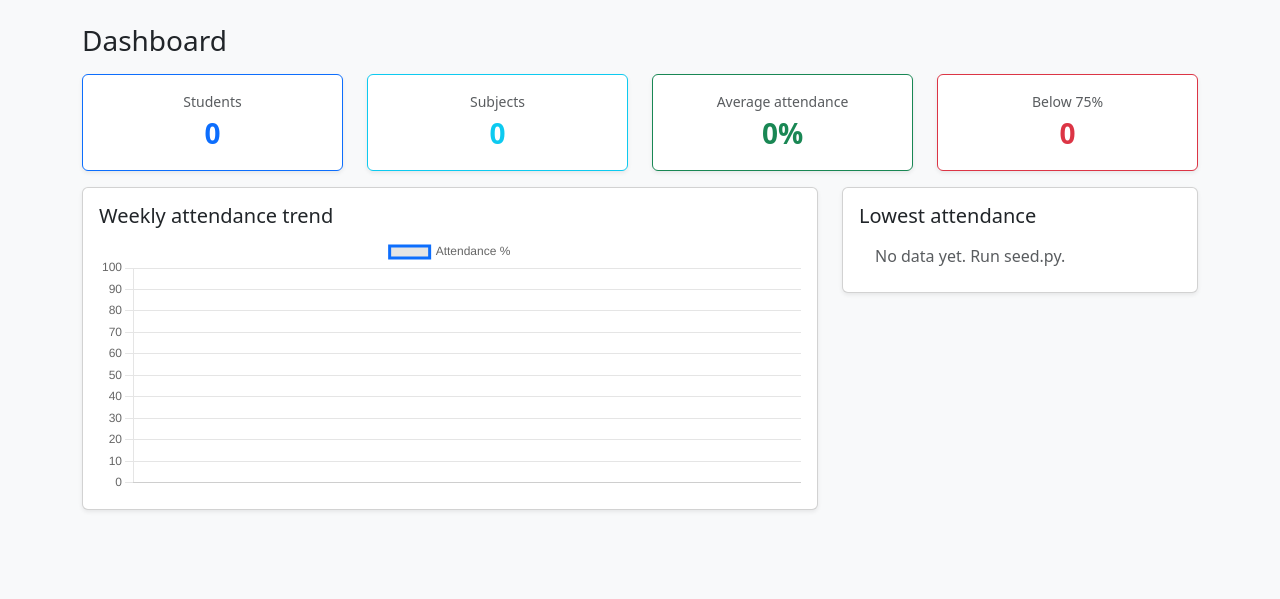
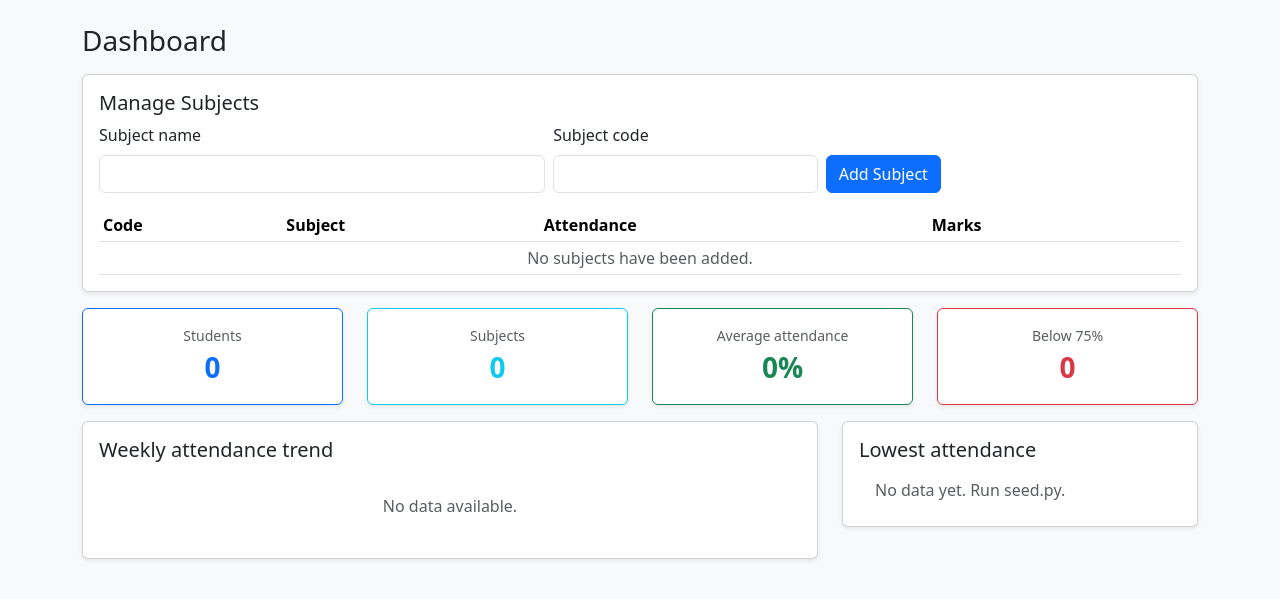
Before and after one commit to kamalesh465/APP_project, a Flask app: page / in a window 1280 px wide. Shown: the part 56-655 px from the top of the page. Run offline with Flask 3, Linux system fonts and the light colour scheme.

Commit message:
Add dashboard subject management

```diff
--- a/app/__init__.py
+++ b/app/__init__.py
@@ -10,13 +10,14 @@ def create_app(config_class=Config):
     app.config.from_object(config_class)
     db.init_app(app)
 
-    from .blueprints import main, students, attendance, marks, analytics
+    from .blueprints import main, students, attendance, marks, analytics, subjects
 
     app.register_blueprint(main.bp)
     app.register_blueprint(students.bp, url_prefix="/students")
     app.register_blueprint(attendance.bp, url_prefix="/attendance")
     app.register_blueprint(marks.bp, url_prefix="/marks")
     app.register_blueprint(analytics.bp, url_prefix="/analytics")
+    app.register_blueprint(subjects.bp, url_prefix="/subjects")
 
     with app.app_context():
         db.create_all()
--- a/app/blueprints/analytics.py
+++ b/app/blueprints/analytics.py
@@ -5,6 +5,12 @@ from ..services import analytics_service as an
 bp = Blueprint("analytics", __name__)
 
 _spark_cache = {}      # keeps the last Spark result so the page is fast to reload
+
+
+def invalidate_spark_cache():
+    """Clear saved results and trigger a refresh on the next Spark page visit."""
+    _spark_cache.clear()
+    _spark_cache["invalidated"] = True
 
 
 @bp.route("/defaulters")
@@ -34,7 +40,8 @@ def trends():
 
 @bp.route("/spark", methods=["GET", "POST"])
 def spark():
-    if request.method == "POST":
+    refresh = _spark_cache.pop("invalidated", False)
+    if request.method == "POST" or refresh:
         try:
             from ..services.spark_service import run_spark_analysis   # lazy import
             _spark_cache["result"] = run_spark_analysis(
--- a/app/blueprints/main.py
+++ b/app/blueprints/main.py
@@ -1,9 +1,23 @@
 from flask import Blueprint, render_template, current_app
+from sqlalchemy import func
 
-from ..models import Student, Subject, Attendance
+from ..extensions import db
+from ..models import Student, Subject, Attendance, Mark
 from ..services import analytics_service as an
+from .subjects import subject_csrf_token
 
 bp = Blueprint("main", __name__)
+
+
+def _subject_record_counts():
+    """Return attendance and marks counts keyed by subject ID."""
+    counts = {}
+    for model, key in ((Attendance, "attendance"), (Mark, "marks")):
+        rows = (db.session.query(model.subject_id, func.count(model.id))
+                .group_by(model.subject_id).all())
+        for subject_id, count in rows:
+            counts.setdefault(subject_id, {"attendance": 0, "marks": 0})[key] = count
+    return counts
 
 
 @bp.route("/")
@@ -12,13 +26,16 @@ def dashboard():
     df = an.load_attendance_df()
     pct = an.student_percentages(df, threshold)
     labels, values = an.weekly_trend(df)
+    subjects = Subject.query.order_by(Subject.name).all()
     stats = {
         "students": Student.query.count(),
-        "subjects": Subject.query.count(),
+        "subjects": len(subjects),
         "records": Attendance.query.count(),
         "average": an.class_stats(pct)["mean"],
         "at_risk": int((pct["status"] == "At Risk").sum()) if not pct.empty else 0,
     }
     lowest = pct.sort_values("percentage").head(5).to_dict("records")
     return render_template("dashboard.html", stats=stats, lowest=lowest,
-                           labels=labels, values=values)
+                           labels=labels, values=values, subjects=subjects,
+                           subject_record_counts=_subject_record_counts(),
+                           _subject_csrf_token=subject_csrf_token())
--- /dev/null
+++ b/app/blueprints/subjects.py
@@ -0,0 +1,93 @@
+import hmac
+import secrets
+
+from flask import Blueprint, flash, redirect, request, session, url_for, current_app
+from sqlalchemy.exc import SQLAlchemyError
+
+from ..extensions import db
+from ..models import Attendance, Mark, Subject
+from .analytics import invalidate_spark_cache
+
+bp = Blueprint("subjects", __name__)
+
+
+def subject_csrf_token():
+    """Return a session-bound token for subject management forms."""
+    token = session.get("_subject_csrf_token")
+    if token is None:
+        token = secrets.token_urlsafe(32)
+        session["_subject_csrf_token"] = token
+    return token
+
+
+def _valid_csrf_token():
+    """Validate the submitted token against the signed session value."""
+    token = request.form.get("csrf_token", "")
+    expected = session.get("_subject_csrf_token", "")
+    return bool(token and expected and hmac.compare_digest(token, expected))
+
+
+def _dashboard_redirect():
+    """Return to the dashboard after a subject management request."""
+    return redirect(url_for("main.dashboard"))
+
+
+@bp.route("/add", methods=["POST"])
+def add():
+    """Create a subject after validating its name, code, and form token."""
+    if not _valid_csrf_token():
+        flash("The form expired or was invalid. Please try again.", "danger")
+        return _dashboard_redirect()
+
+    name = request.form.get("name", "").strip()
+    code = request.form.get("code", "").strip()
+    if not name or not code:
+        flash("Subject name and code are required.", "danger")
+        return _dashboard_redirect()
+
+    try:
+        existing_subjects = Subject.query.all()
+        if any(subject.name.casefold() == name.casefold()
+               or subject.code.casefold() == code.casefold()
+               for subject in existing_subjects):
+            flash("A subject with that name or code already exists.", "danger")
+            return _dashboard_redirect()
+        db.session.add(Subject(name=name, code=code))
+        db.session.commit()
+        invalidate_spark_cache()
+        flash(f"Subject {name} added.", "success")
+    except SQLAlchemyError:
+        db.session.rollback()
+        current_app.logger.exception("Unable to add subject")
+        flash("The subject could not be added because of a database error.", "danger")
+    return _dashboard_redirect()
+
+
+@bp.route("/delete/<int:subject_id>", methods=["POST"])
+def delete(subject_id):
+    """Delete a subject and its attendance and marks in one transaction."""
+    if not _valid_csrf_token():
+        flash("The form expired or was invalid. Please try again.", "danger")
+        return _dashboard_redirect()
+
+    try:
+        subject = db.session.get(Subject, subject_id)
+        if subject is None:
+            flash("That subject no longer exists.", "warning")
+            return _dashboard_redirect()
+
+        name = subject.name
+        attendance_count = Attendance.query.filter_by(subject_id=subject_id).count()
+        marks_count = Mark.query.filter_by(subject_id=subject_id).count()
+        Attendance.query.filter_by(subject_id=subject_id).delete(synchronize_session=False)
+        Mark.query.filter_by(subject_id=subject_id).delete(synchronize_session=False)
+        db.session.delete(subject)
+        db.session.commit()
+        invalidate_spark_cache()
+        flash(f"Deleted {name}; removed {attendance_count} attendance records "
+              f"and {marks_count} marks records.", "success")
+    except SQLAlchemyError:
+        db.session.rollback()
+        current_app.logger.exception("Unable to delete subject %s", subject_id)
+        flash("The subject and its records could not be deleted.", "danger")
+    return _dashboard_redirect()
--- a/app/services/spark_service.py
+++ b/app/services/spark_service.py
@@ -38,6 +38,10 @@ def run_spark_analysis(att_df, export_dir, threshold):
     # 1. export from the database (via Pandas) to CSV
     csv_path = os.path.join(export_dir, "attendance_export.csv")
     att_df.assign(date=att_df["date"].dt.strftime("%Y-%m-%d")).to_csv(csv_path, index=False)
+
+    if att_df.empty:
+        return {"total_rows": 0, "department": [], "subjects": [], "rolling": [],
+                "streaks": [], "at_risk_count": 0}
 
     spark = get_spark()
 
--- a/app/templates/dashboard.html
+++ b/app/templates/dashboard.html
@@ -2,6 +2,7 @@
 {% from "partials/_macros.html" import stat_card, line_chart, pct_cell with context %}
 {% block content %}
 <h3 class="mb-3">Dashboard</h3>
+{% include "partials/_subject_manager.html" %}
 <div class="row">
   {{ stat_card("Students", stats.students) }}
   {{ stat_card("Subjects", stats.subjects, "info") }}
--- a/app/templates/partials/_macros.html
+++ b/app/templates/partials/_macros.html
@@ -42,6 +42,7 @@
 {% endmacro %}
 
 {% macro line_chart(canvas_id, labels, values, label) %}
+{% if labels and values %}
 <canvas id="{{ canvas_id }}" height="110"></canvas>
 <script>
 new Chart(document.getElementById("{{ canvas_id }}"), {
@@ -52,4 +53,7 @@ new Chart(document.getElementById("{{ canvas_id }}"), {
   options: { scales: { y: { min: 0, max: 100 } } }
 });
 </script>
+{% else %}
+<div class="text-muted py-4 text-center">No data available.</div>
+{% endif %}
 {% endmacro %}
--- /dev/null
+++ b/app/templates/partials/_subject_manager.html
@@ -0,0 +1,76 @@
+<div class="card shadow-sm mb-3">
+  <div class="card-body">
+    <h5>Manage Subjects</h5>
+    <form method="post" action="{{ url_for('subjects.add') }}" class="row g-2 align-items-end mb-3">
+      <input type="hidden" name="csrf_token" value="{{ _subject_csrf_token }}">
+      <div class="col-md-5">
+        <label class="form-label" for="subject-name">Subject name</label>
+        <input class="form-control" id="subject-name" name="name" required maxlength="100">
+      </div>
+      <div class="col-md-3">
+        <label class="form-label" for="subject-code">Subject code</label>
+        <input class="form-control" id="subject-code" name="code" required maxlength="20">
+      </div>
+      <div class="col-md-2"><button class="btn btn-primary">Add Subject</button></div>
+    </form>
+
+    <div class="table-responsive">
+      <table class="table table-sm align-middle mb-0">
+        <thead><tr><th>Code</th><th>Subject</th><th>Attendance</th><th>Marks</th><th></th></tr></thead>
+        <tbody>
+        {% for subject in subjects %}
+          {% set counts = subject_record_counts.get(subject.id, {"attendance": 0, "marks": 0}) %}
+          <tr>
+            <td>{{ subject.code }}</td><td>{{ subject.name }}</td>
+            <td>{{ counts.attendance }}</td><td>{{ counts.marks }}</td>
+            <td class="text-end">
+              <button class="btn btn-sm btn-outline-danger" type="button"
+                      data-bs-toggle="modal" data-bs-target="#deleteSubjectModal"
+                      data-delete-url="{{ url_for('subjects.delete', subject_id=subject.id) }}"
+                      data-subject-name="{{ subject.name }}"
+                      data-attendance-count="{{ counts.attendance }}"
+                      data-marks-count="{{ counts.marks }}">Delete</button>
+            </td>
+          </tr>
+        {% else %}
+          <tr><td colspan="5" class="text-center text-muted">No subjects have been added.</td></tr>
+        {% endfor %}
+        </tbody>
+      </table>
+    </div>
+  </div>
+</div>
+
+<div class="modal fade" id="deleteSubjectModal" tabindex="-1" aria-labelledby="deleteSubjectTitle" aria-hidden="true">
+  <div class="modal-dialog">
+    <div class="modal-content">
+      <div class="modal-header">
+        <h5 class="modal-title" id="deleteSubjectTitle">Delete subject?</h5>
+        <button type="button" class="btn-close" data-bs-dismiss="modal" aria-label="Close"></button>
+      </div>
+      <div class="modal-body">
+        Delete <strong id="deleteSubjectName"></strong>?
+        This will also remove <strong id="deleteAttendanceCount"></strong> attendance records and
+        <strong id="deleteMarksCount"></strong> marks records.
+        This action cannot be undone.
+      </div>
+      <div class="modal-footer">
+        <button type="button" class="btn btn-secondary" data-bs-dismiss="modal">Cancel</button>
+        <form id="deleteSubjectForm" method="post">
+          <input type="hidden" name="csrf_token" value="{{ _subject_csrf_token }}">
+          <button type="submit" class="btn btn-danger">Delete subject</button>
+        </form>
+      </div>
+    </div>
+  </div>
+</div>
+
+<script>
+document.getElementById("deleteSubjectModal").addEventListener("show.bs.modal", event => {
+  const button = event.relatedTarget;
+  document.getElementById("deleteSubjectName").textContent = button.dataset.subjectName;
+  document.getElementById("deleteAttendanceCount").textContent = button.dataset.attendanceCount;
+  document.getElementById("deleteMarksCount").textContent = button.dataset.marksCount;
+  document.getElementById("deleteSubjectForm").action = button.dataset.deleteUrl;
+});
+</script>
```
Also changed, not shown: app/templates/analytics/trends.html (+11 -5 lines), seed.py (+52 -12 lines), README.md, 1 other file.
